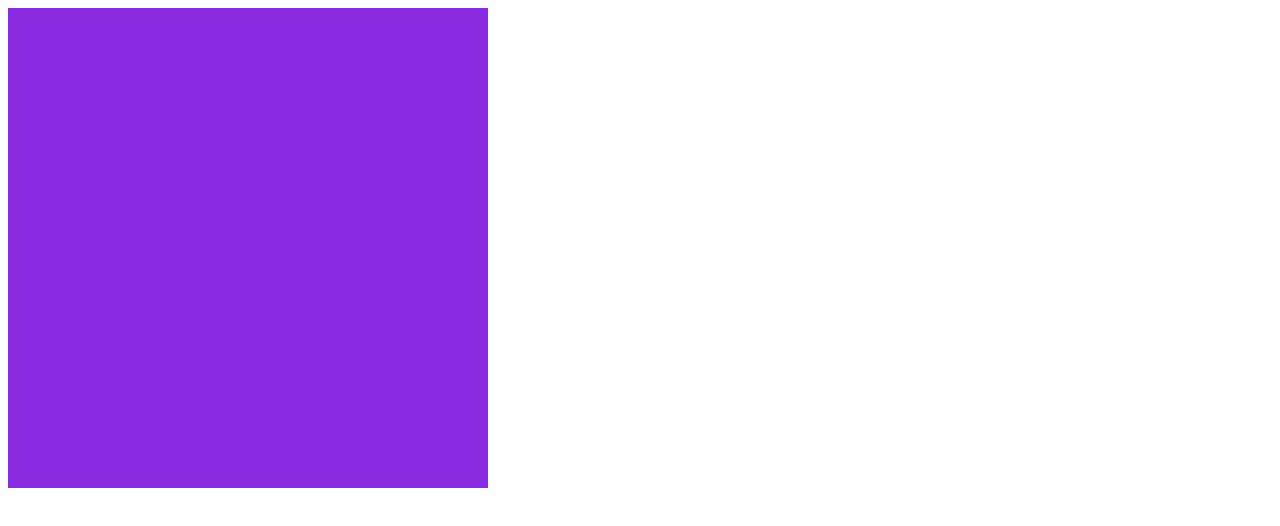
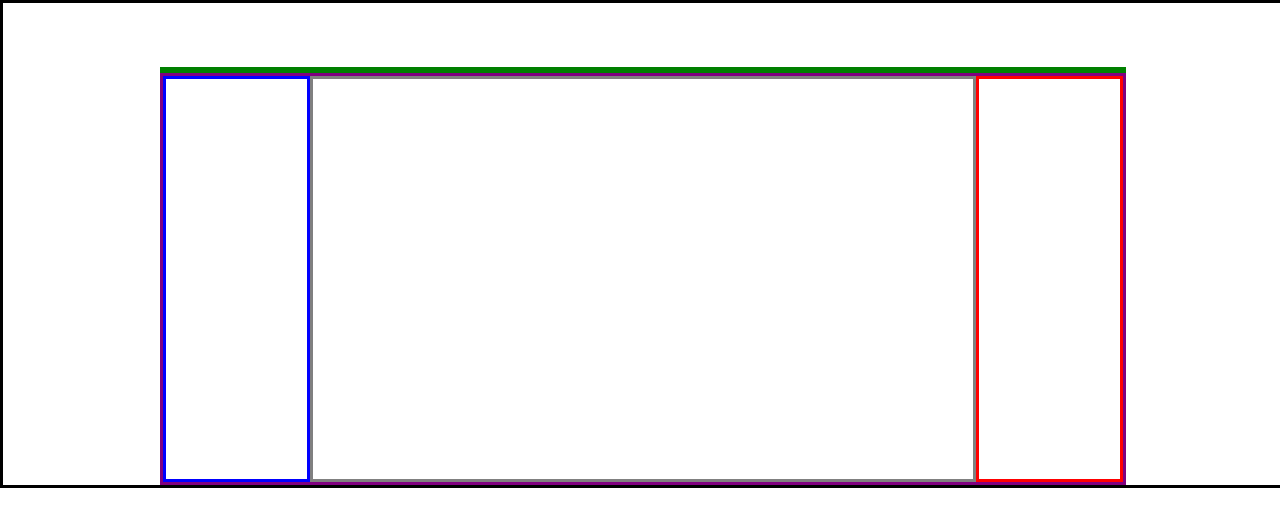
Before and after one commit to danielpartida11/ConsolaCSS, a plain HTML site: page index.html in a window 1280 px wide. Drawn offline with Linux system fonts and the light colour scheme.

Commit message:
Esqueleto Creado

```diff
--- a/css/style.css
+++ b/css/style.css
@@ -1,5 +1,50 @@
-#caja{
-    height: 30em;
-    width: 30em;
-    background-color: blueviolet;
+*{
+    margin: 0%;
+    padding: 0%;
 }
+
+body{
+    display: flex;
+    width: 100%;
+    flex-direction: column;
+    align-items: center; /*ALIGN ITEMS SE USA PARA CENTRAR ELEMENTOS EN VERTICAL*/
+    border: solid;
+}
+/*EL HEADER LO VOY A USAR PARA SIMULAR LOS BOTONES SUPERIORES DE LA CONSOLA Y EL REGULADOR DE VOLUMEN*/
+
+header{
+    width: 75%;
+    display: flex;
+    flex-direction: row;
+    border: solid green;
+    margin-top: 4em;
+}
+
+/*EL SECTION LO VOY A USAR PARA HACER LA PROPIA CONSOLA*/
+section{
+    width: 75%;
+    display: flex;
+    flex-direction: row;
+    border: solid purple;
+}
+
+#joyConAzul{
+    width: 15%;
+    display: flex;
+    flex-direction: column;
+    border: solid blue;
+    padding-bottom: 25em;
+}
+
+#pantalla{
+    width: 70%;
+    display: flex;
+    border: solid grey;
+}
+
+#joyConRojo{
+    width: 15%;
+    display: flex;
+    flex-direction: column;
+    border: solid red;
+}
--- a/index.html
+++ b/index.html
@@ -7,8 +7,19 @@
     <link rel="stylesheet" href="css/style.css">
 </head>
 <body>
-    <div id="caja">
+    <header>
 
-    </div>
+    </header>
+    <section>
+        <aside id="joyConAzul">
+
+        </aside>
+        <div id="pantalla">
+
+        </div>
+        <aside id="joyConRojo">
+
+        </aside>
+    </section>
 </body>
 </html>
```
Also changed, not shown: NW.webp (added).
